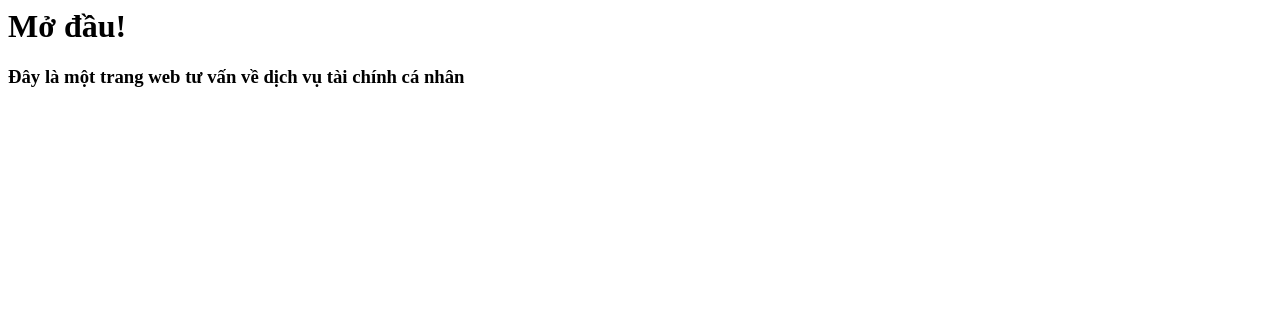
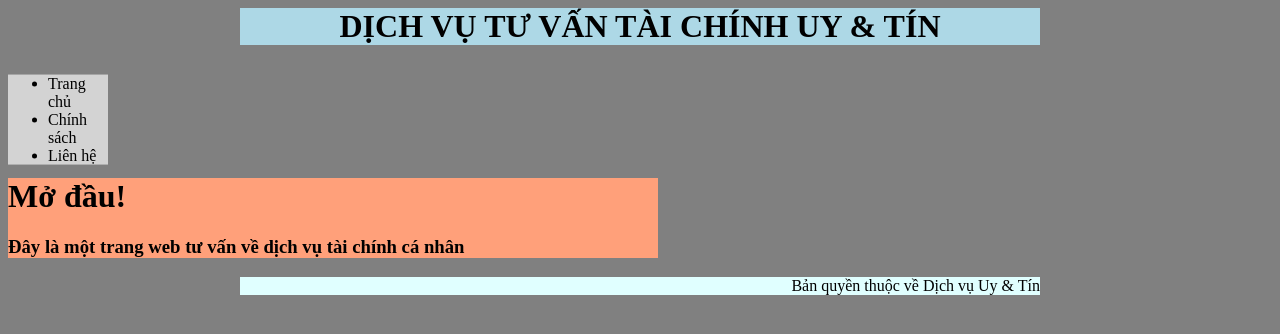
Before and after one commit to DichVuUyTin/DichVuUyTin.github.io, a plain HTML site: page index.html in a window 1280 px wide. Drawn offline with Linux system fonts and the light colour scheme.

Commit message:
Add css to webstite

```diff
--- /dev/null
+++ b/css/common_style.css
@@ -0,0 +1,35 @@
+body {
+    background-color: gray;
+}
+div.tieu_de {
+    width: 800px;
+
+    text-align: center;
+    margin: auto;
+    position: sticky;
+    top: 0;
+
+    background-color: lightblue;
+}
+
+div.nav {
+    width: 100px;
+    position: sticky;
+    top: 75px;
+    background-color: lightgrey;
+}
+
+div.noi_dung {
+    width: 650px;
+    background-color: lightsalmon;
+}
+
+div.chan_trang {
+    width: 800px;
+
+    float: bottom right;
+    margin: auto;
+    text-align: right;
+
+    background-color: lightcyan;
+}
--- a/index.html
+++ b/index.html
@@ -1,9 +1,25 @@
 <html>
     <head>
-        <title>Dịch vụ Uy & Tín</title>
+        <title>Uy & Tín</title>
+        <link rel="stylesheet" type="text/css" href="css/common_style.css">
     </head>
     <body>
-        <h1>Mở đầu!</h1>
-        <h3>Đây là một trang web tư vấn về dịch vụ tài chính cá nhân</h3>
+        <div class="tieu_de">
+            <h1>DỊCH VỤ TƯ VẤN TÀI CHÍNH UY & TÍN</h1>
+        </div>
+        <div class="nav">
+            <ul>
+                <li>Trang chủ</li>
+                <li>Chính sách</li>
+                <li>Liên hệ</li>
+            </ul>
+        </div>
+        <div class="noi_dung">
+            <h1>Mở đầu!</h1>
+            <h3>Đây là một trang web tư vấn về dịch vụ tài chính cá nhân</h3>
+        </div>
+        <div class="chan_trang">
+            <p>Bản quyền thuộc về Dịch vụ Uy & Tín</p>
+        </div>
     </body>
 </html>
```
